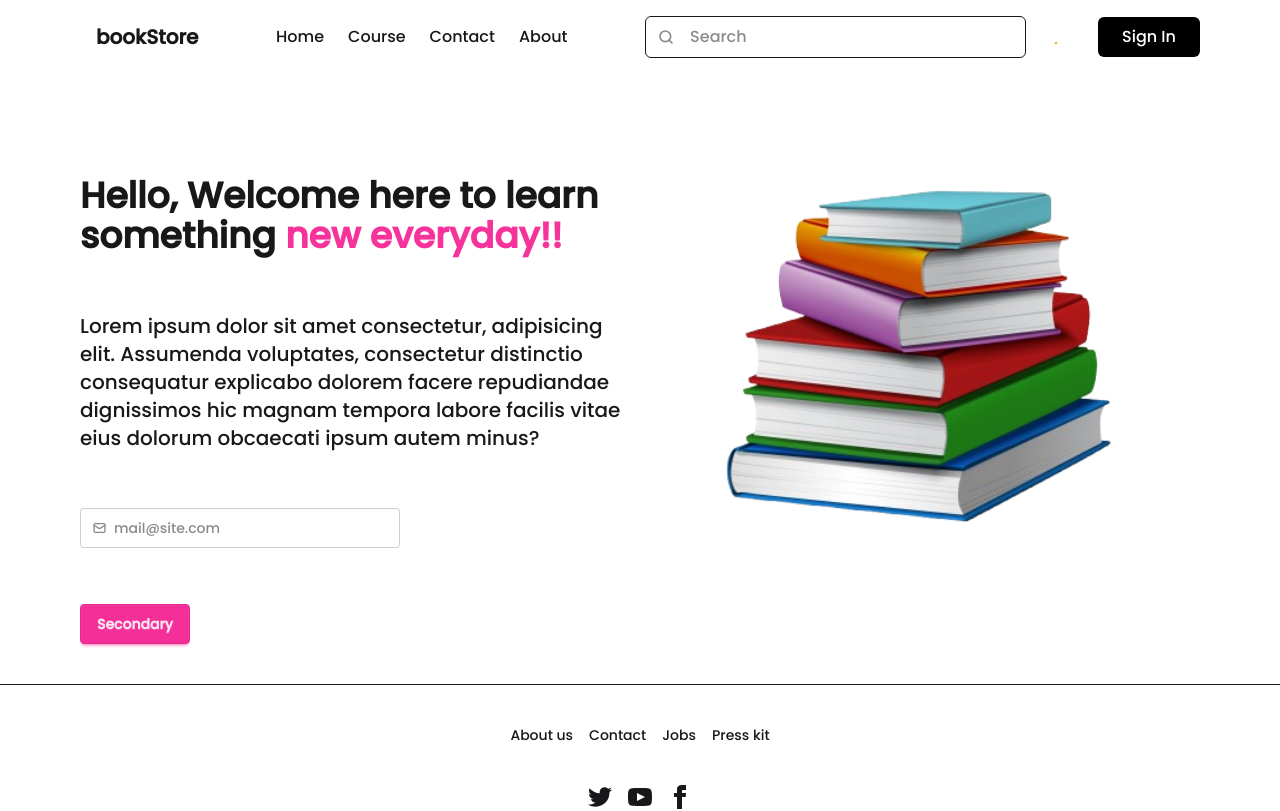
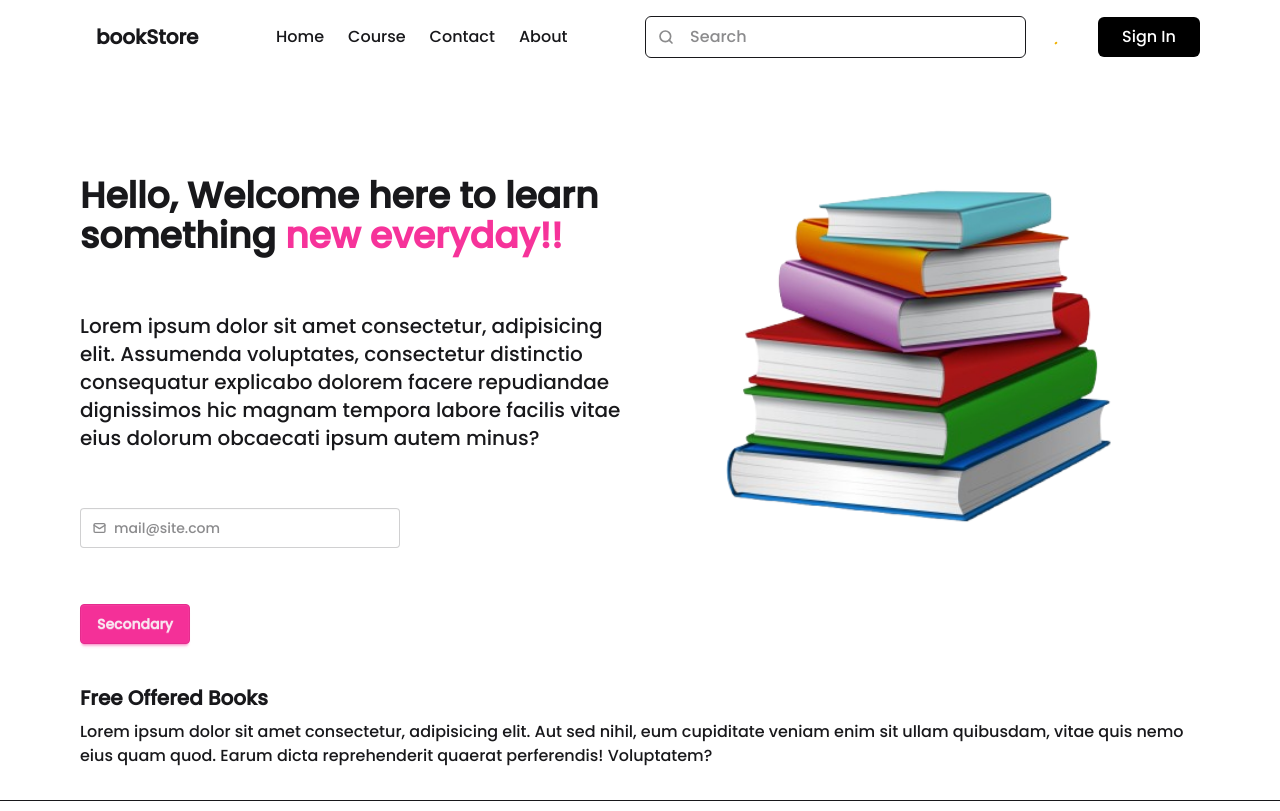
Before and after one commit to HanoodTunio/BookStore, a React (Vite) app in the folder front-end/: page / in a window 1280 px wide. Shown: the top 811 px of the page. Built offline with nearby package versions, Linux system fonts and the light colour scheme.

Commit message:
FreeBook component(added h1 and paragraph)

```diff
--- a/front-end/src/App.jsx
+++ b/front-end/src/App.jsx
@@ -1,12 +1,14 @@
 import Navbar from "./components/Navbar";
 import Banner from "./components/Banner";
 import Footer from "./components/Footer";
+import FreeBook from "./components/FreeBook";
 
 function App() {
   return (
     <>
       <Navbar />
       <Banner />
+      <FreeBook />
       <Footer />
     </>
   );
--- /dev/null
+++ b/front-end/src/components/FreeBook.jsx
@@ -0,0 +1,22 @@
+import React from "react";
+import list from "../../public/list";
+
+function FreeBook() {
+  const fiterData = list.filter((data) => data.category === "Free");
+  console.log(fiterData);
+  return (
+    <>
+      <div className="max-w-screen-2xl container mx-auto md:px-20 px-4">
+        <h1 className="font-semibold text-xl pb-2">Free Offered Books</h1>
+        <p>
+          Lorem ipsum dolor sit amet consectetur, adipisicing elit. Aut sed
+          nihil, eum cupiditate veniam enim sit ullam quibusdam, vitae quis nemo
+          eius quam quod. Earum dicta reprehenderit quaerat perferendis!
+          Voluptatem?
+        </p>
+      </div>
+    </>
+  );
+}
+
+export default FreeBook;
```
